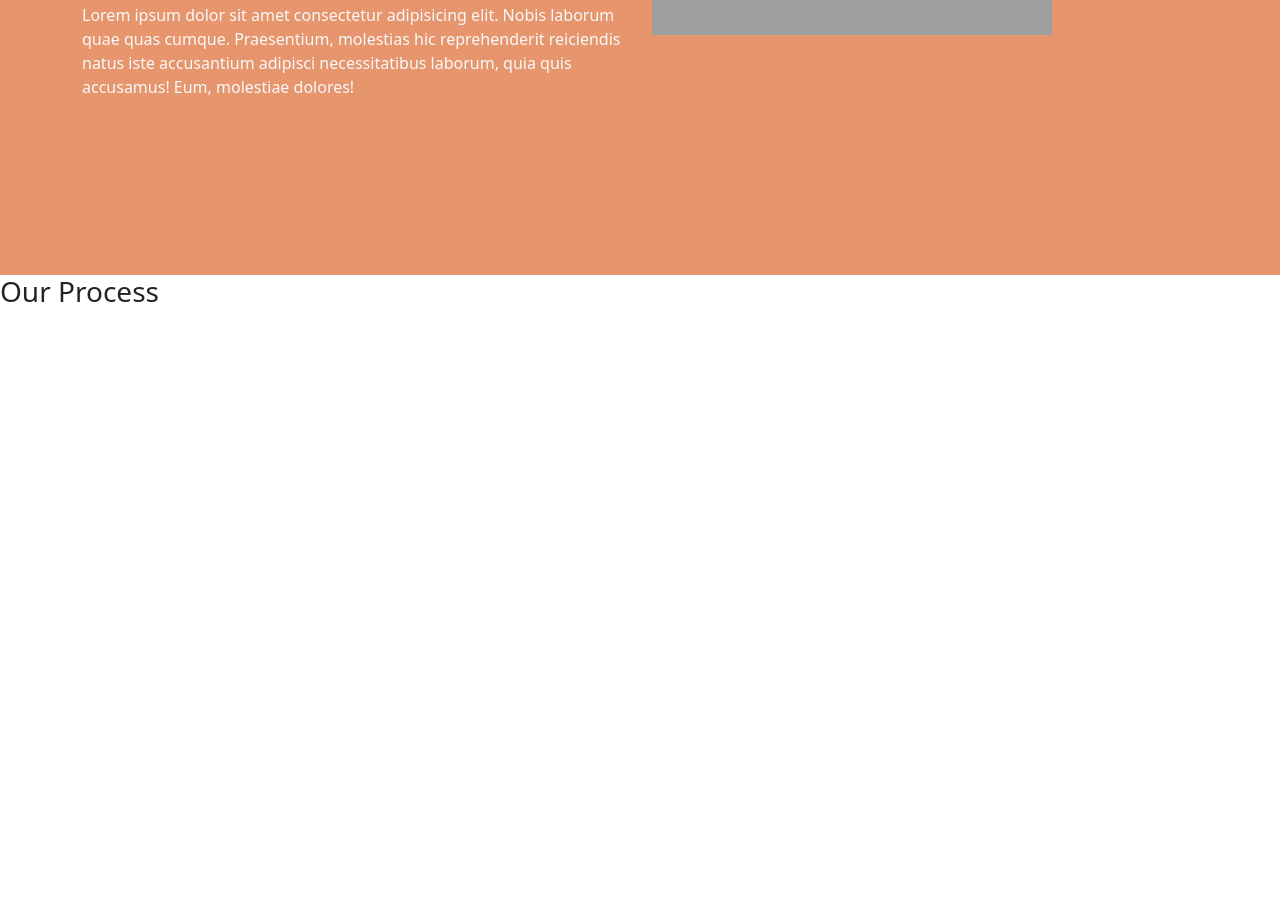
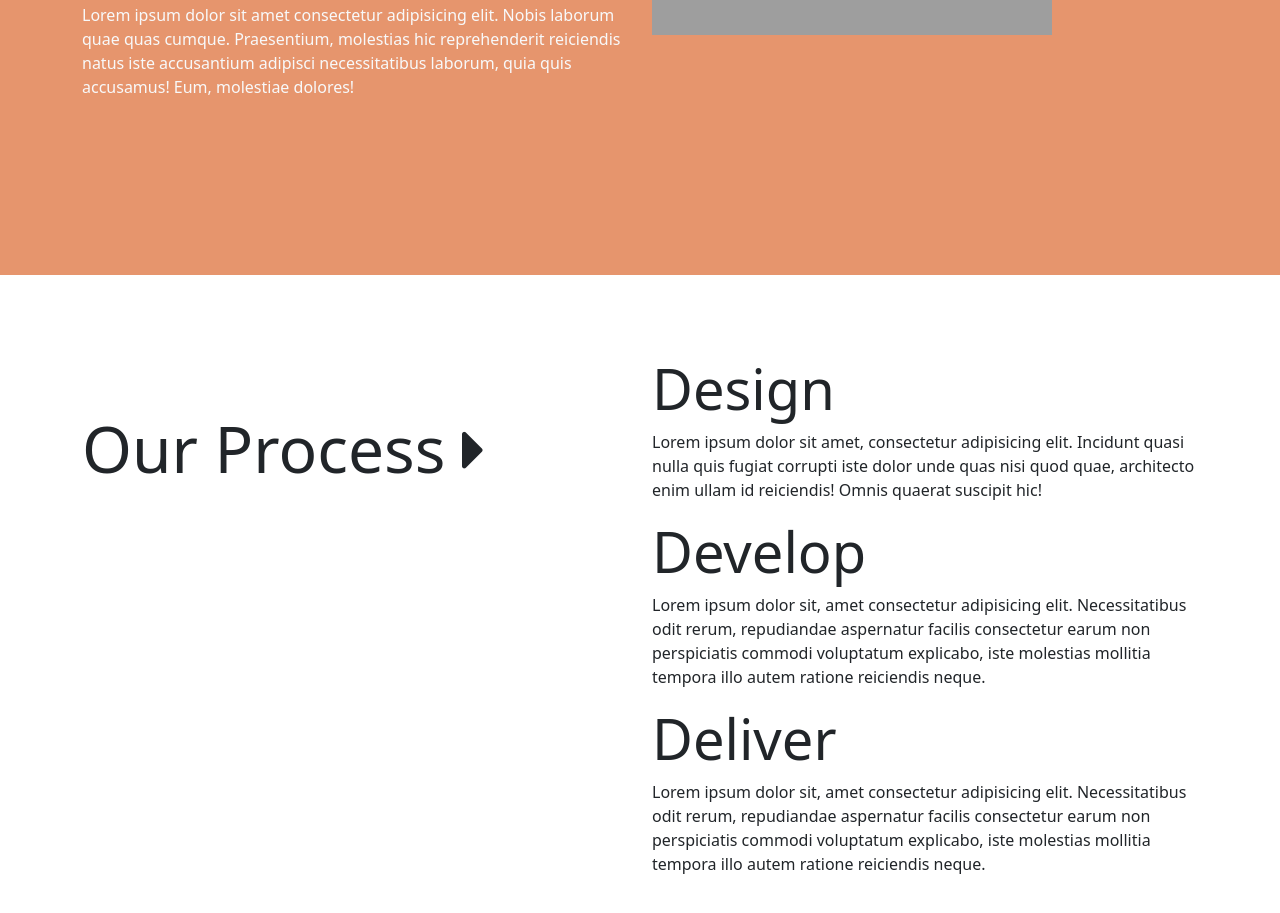
Before and after one commit to KenDeocs/draft-site-1, a plain HTML site: page index.html in a window 1280 px wide. Shown: the part 1703-2616 px from the top of the page. Before the commit the page ends 2019 px from the top, so only its background shows below. Drawn offline with nearby package versions, Linux system fonts and the light colour scheme; grey boxes are pictures that could not be loaded.

Commit message:
update our process page

```diff
--- a/css/styles.css
+++ b/css/styles.css
@@ -20,3 +20,26 @@ clip-path: polygon(0 0, 100% 0, 100% 100%, 0 90%);
   padding-top: 10rem;
   padding-bottom: 10rem;
 }
+
+.our-process{
+  padding-top: 5rem;
+  padding-bottom: 5rem;
+}
+
+.sticky-item{
+  position: -webkit-sticky;
+  position: sticky;
+  top: 0;
+  padding-top: 3.5rem;
+}
+
+
+@media only screen and (max-width: 800px){
+.mobile-text-center{
+  text-align: center;
+}
+
+.hide-mobile{
+  display: none !important;
+}
+}
--- a/index.html
+++ b/index.html
@@ -88,12 +88,27 @@
   </section>
 
   <section class="our-process">
-    <div class="containter">
+    <div class="container">
       <div class="row">
+        <div class="col-md-6 mobile-text-center">
+          <h3 class="display-3 sticky-item">Our Process <i class="fa fa-caret-right hide-mobile"></i></h3>
+        </div>
         <div class="col-md-6">
-          <h3 class="sticky-item">Our Process </h3>
+          <div class="design">
+            <h4 class="display-4">Design</h4>
+            <p>Lorem ipsum dolor sit amet, consectetur adipisicing elit. Incidunt quasi nulla quis fugiat corrupti iste dolor unde quas nisi quod quae, architecto enim ullam id reiciendis! Omnis quaerat suscipit hic!</p>
+          </div>
+
+          <div class="develop">
+            <h4 class="display-4">Develop</h4>
+            <p>Lorem ipsum dolor sit, amet consectetur adipisicing elit. Necessitatibus odit rerum, repudiandae aspernatur facilis consectetur earum non perspiciatis commodi voluptatum explicabo, iste molestias mollitia tempora illo autem ratione reiciendis neque.</p>
+          </div>
+
+          <div class="deliver">
+            <h4 class="display-4">Deliver</h4>
+            <p>Lorem ipsum dolor sit, amet consectetur adipisicing elit. Necessitatibus odit rerum, repudiandae aspernatur facilis consectetur earum non perspiciatis commodi voluptatum explicabo, iste molestias mollitia tempora illo autem ratione reiciendis neque.</p>
+          </div>
         </div>
-        <div class="col-md-6"></div>
       </div>
     </div>
   </section>
```
